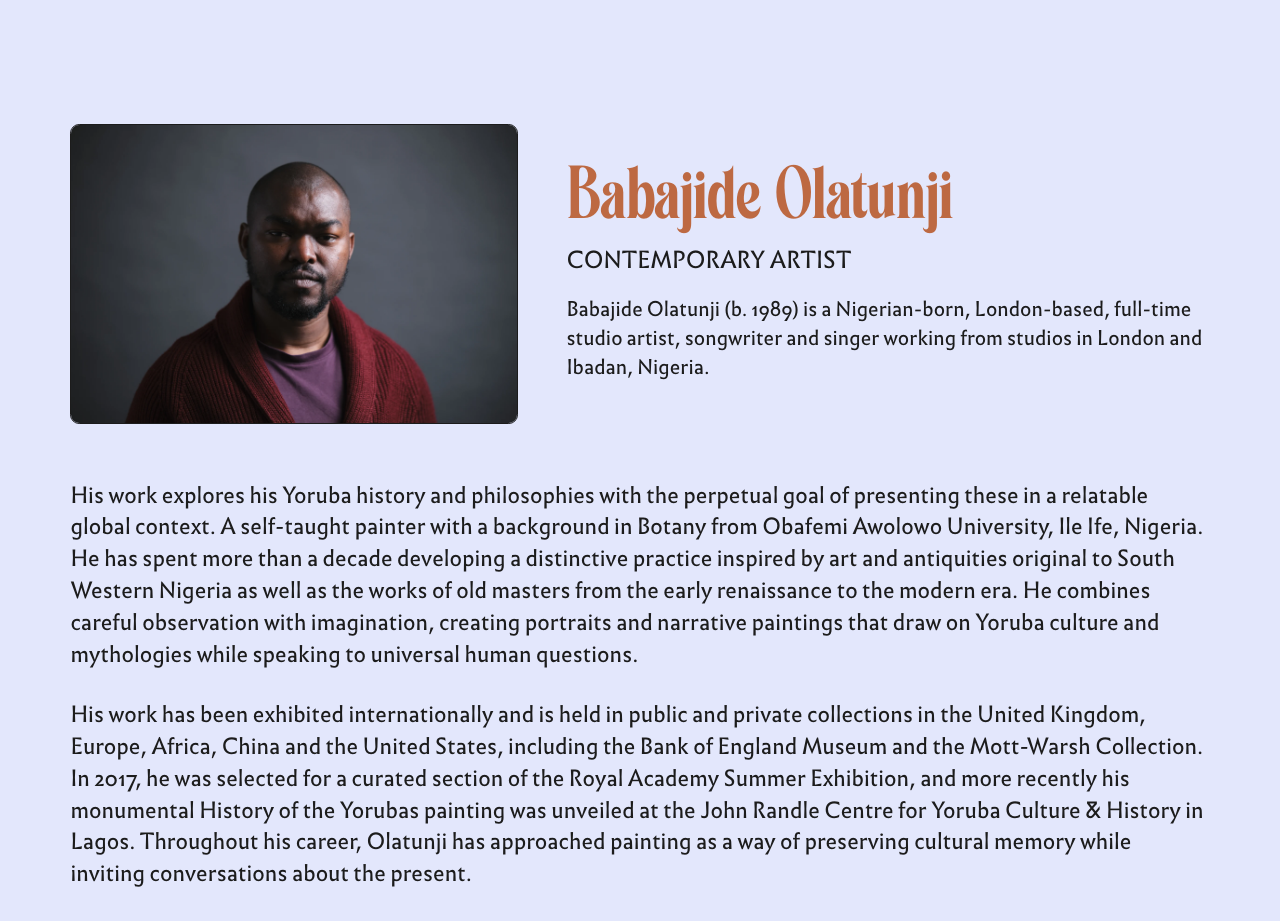
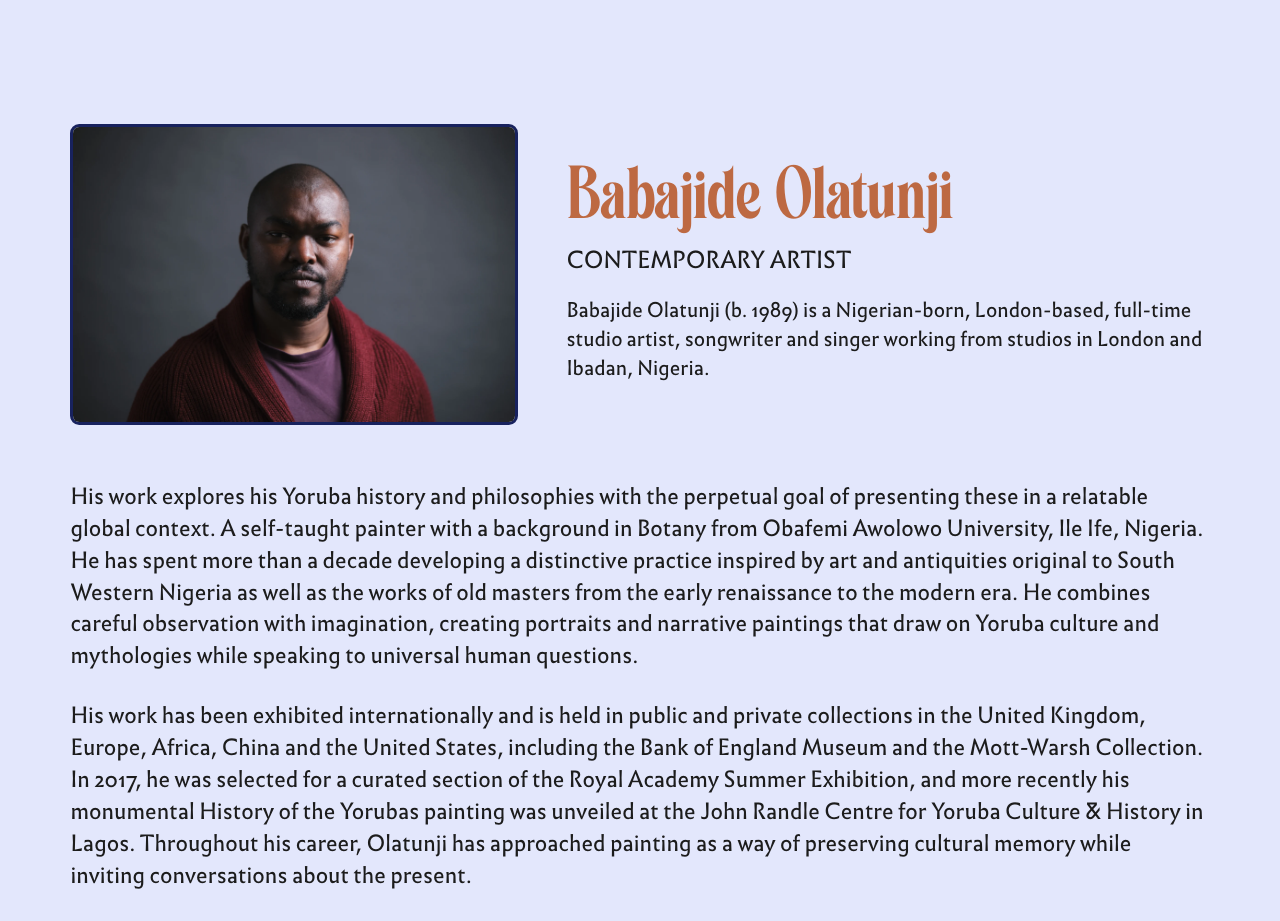
Before and after one commit to DoyeDesigns/umberman, a Next.js app: page / in a window 1280 px wide. Shown: the part 2080-3001 px from the top of the page. Built offline with nearby package versions, Linux system fonts and the light colour scheme.

Commit message:
Update BioSection styles for improved border and layout consistency
- Changed border style of the image container in BioSection to solid for better visual clarity.
- Adjusted border width for enhanced layout consistency across different screen sizes.

```diff
--- a/src/components/alt/BioSection.tsx
+++ b/src/components/alt/BioSection.tsx
@@ -19,7 +19,7 @@ export function BioSection() {
     <section id="bio" className="w-full max-w-full scroll-mt-[100px] bg-[#E3E7FC]">
       <div className="mx-auto w-full max-w-[min(100%,80rem)] pb-[clamp(3rem,8vw,5.5rem)] md:pt-[clamp(3rem,8vw,5.5rem)]">
         <div className="section-px pt-25 md:pt-27 mb-[clamp(1.25rem,3vw,1.75rem)] flex flex-col items-center md:mb-[clamp(2rem,5vw,3.5rem)] md:flex-row md:items-center md:gap-12">
-          <div className="mx-auto h-[170px] w-[255px] shrink-0 overflow-hidden rounded-[9.17px] border-[0.92px] border-[#1C1C1C] md:mx-0 md:mt-0 md:h-auto md:w-full md:max-w-[28rem]">
+          <div className="mx-auto h-[170px] w-[255px] shrink-0 overflow-hidden rounded-[9.17px] border-[0.92px] border-solid border-[#18225E] md:mx-0 md:mt-0 md:h-auto md:w-full md:max-w-[28rem] md:border-[3px]">
             <Image
               src="/jide-portrait.webp"
               alt="Portrait of Babajide Olatunji"
```
